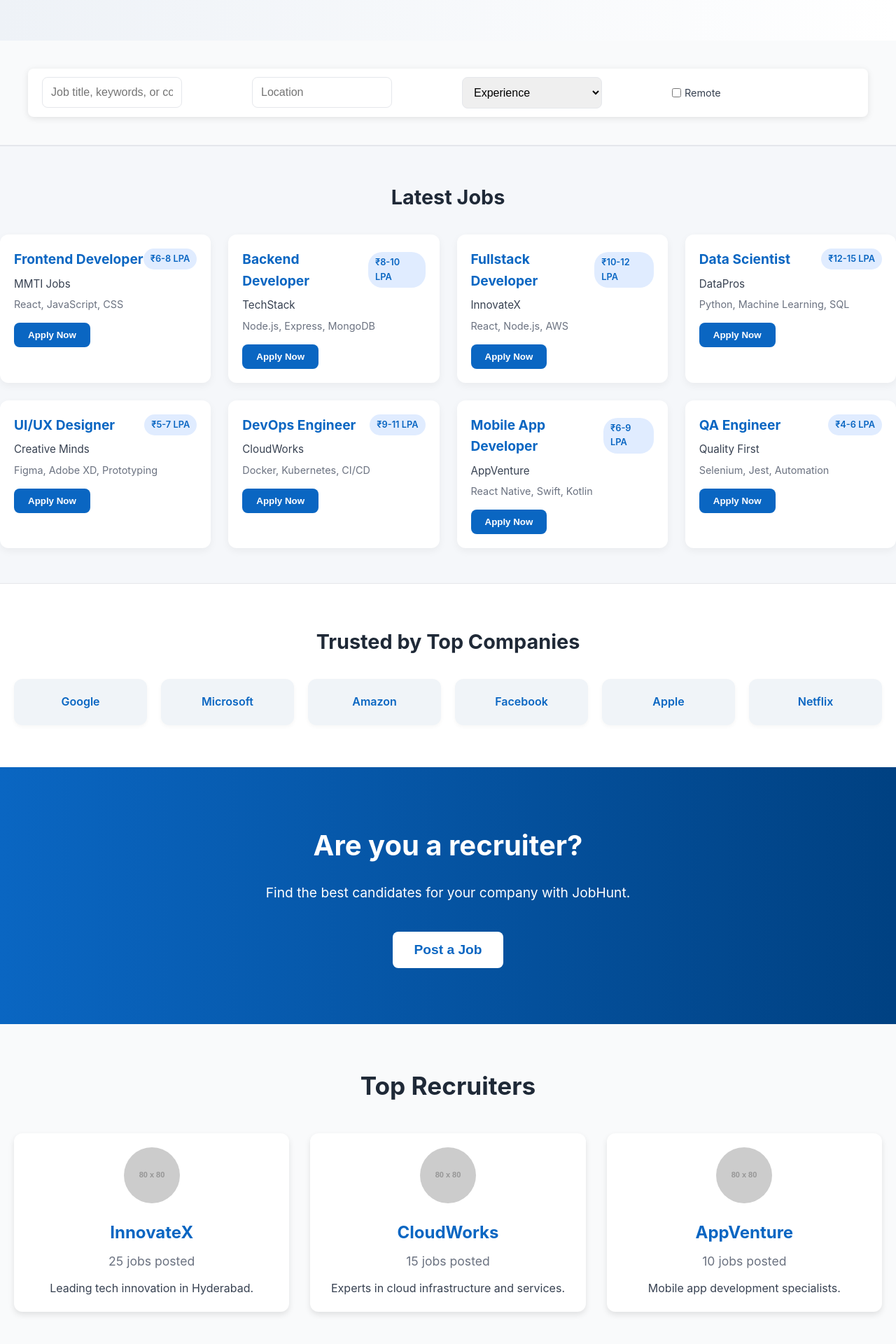
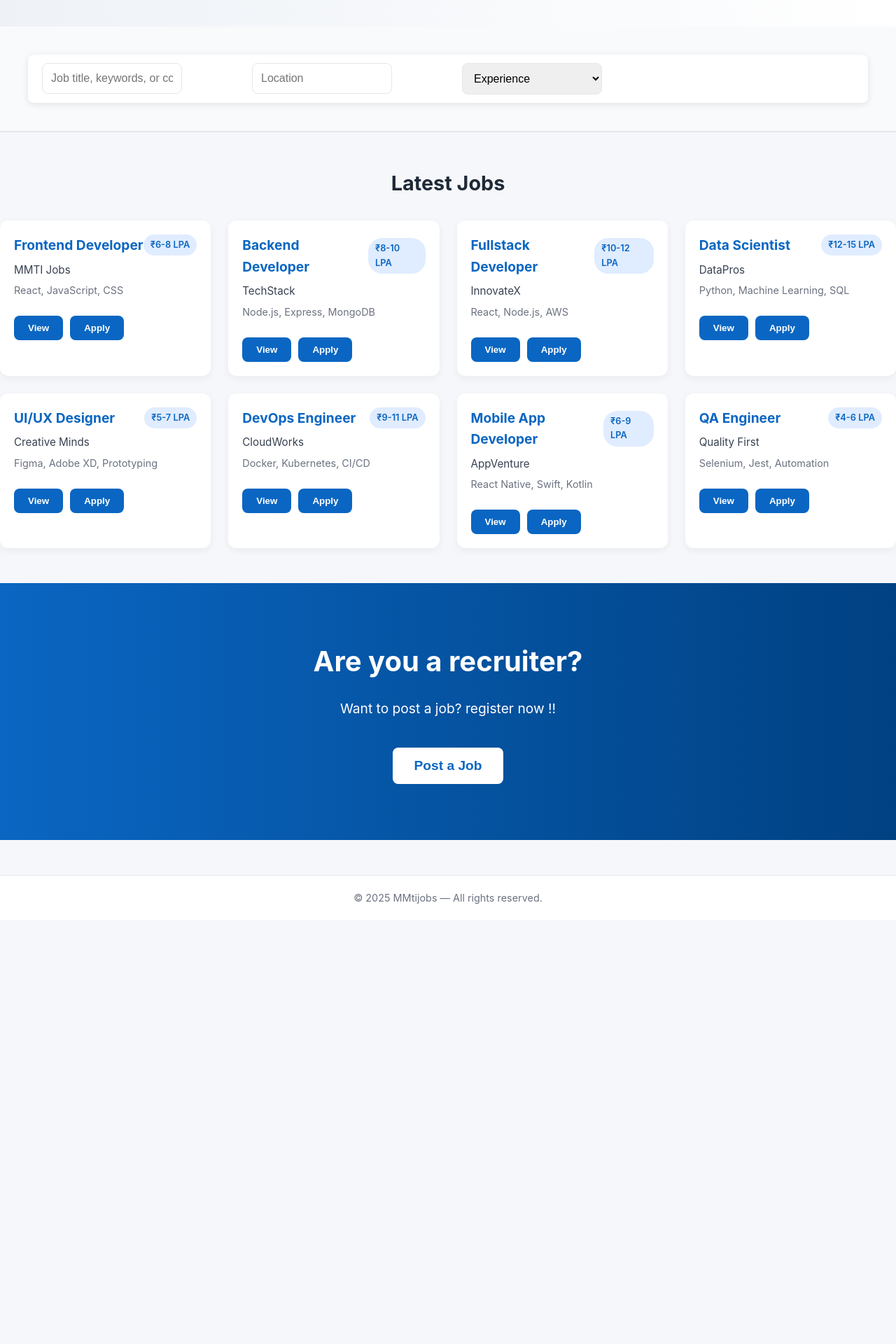
Before and after one commit to sanidhyarc200/Mmtijobs, a React (Vite) app: page / in a window 1280 px wide. Shown: the part 300-2220 px from the top of the page at 70% size. After the commit the page ends 1614 px from the top, so only its background shows below. Built offline with nearby package versions, Linux system fonts and the light colour scheme.

Commit message:
about done now landing then user onboarding

```diff
--- a/src/App.jsx
+++ b/src/App.jsx
@@ -83,8 +83,9 @@ const styles = {
 import Header from './components/header';
 import JobsPage from './pages/JobsPage';
 import LandingPage from './pages/LandingPage';
-import MaintenancePage from './pages/MaintenancePage';
+import MaintenancePage from './pages/Maintenance';
 import RegisterCompany from './pages/RegisterCompany';
+import AboutPage from './pages/AboutPage';
 import PostJob from './pages/PostJob';
 
 // Dummy PostJobPage placeholder for now
@@ -181,6 +182,7 @@ export default function App() {
         <Route path="/jobs" element={<JobsPage />} />
         <Route path="/maintenance" element={<MaintenancePage />} />
         <Route path="/register-company" element={<RegisterCompany />} />
+        <Route path="/about" element={<AboutPage />} />
         <Route path="/post-job" element={<PostJob />} />
       </Routes>
 
--- a/src/components/header.jsx
+++ b/src/components/header.jsx
@@ -10,7 +10,7 @@ export default function Header({ onPostJobClick }) {
         </Link>
         <nav style={styles.navLinks}>
           <Link to="/" style={styles.link}>Home</Link>
-          <Link to="/maintenance" style={styles.link}>About</Link>
+          <Link to="/About" style={styles.link}>About</Link>
           <Link to="/jobs" style={styles.link}>Jobs</Link>
 
           {/* Post a Job - separate button look */}
--- a/src/index.css
+++ b/src/index.css
@@ -375,3 +375,26 @@ footer {
   font-size: 1em;
   color: #374151;
 }
+
+.modal-overlay {
+  position: fixed;
+  top: 0;
+  left: 0;
+  width: 100%;
+  height: 100%;
+  background: rgba(0,0,0,0.6);
+  display: flex;
+  align-items: center;
+  justify-content: center;
+  z-index: 999;
+}
+
+.modal-content {
+  background: white;
+  padding: 30px;
+  border-radius: 8px;
+  max-width: 500px;
+  width: 90%;
+  text-align: left;
+  box-shadow: 0 0 15px rgba(0,0,0,0.3);
+}
--- /dev/null
+++ b/src/pages/AboutPage.jsx
@@ -0,0 +1,55 @@
+import React from 'react';
+
+export default function AboutPage() {
+  const year = new Date().getFullYear();
+
+  return (
+    <>
+      <section className="hero">
+        <h2>About MMTIJOBS</h2>
+        <p>Empowering India's youth with opportunities since 2015</p>
+      </section>
+
+      <section className="about-content" style={{ maxWidth: '800px', margin: '40px auto', padding: '0 20px', textAlign: 'left' }}>
+        <h3>SEBI Registered</h3>
+        <p>
+          We operate with the highest standards of integrity and transparency.
+          Our Securities and Exchange Board of India (SEBI) registration ensures that our services
+          adhere to regulatory guidelines.
+        </p>
+
+        <h3>GST Compliant</h3>
+        <p>
+          MMT Jobs is fully GST registered, demonstrating our compliance with tax regulations
+          and commitment to ethical business practices.
+        </p>
+
+        <h3>Comprehensive Registration Certificates</h3>
+        <p>
+          MMT Jobs holds various registration certificates, covering a wide range of legal and operational aspects.
+          Whether it’s company incorporation, tax compliance, or industry-specific requirements — we’ve got you covered.
+        </p>
+
+        <h3>Why We Exist</h3>
+        <p>
+          At MMTIJOBS, we recognize a pressing need: connecting students to the right opportunities.
+          Since our inception in 2015, we've been dedicated to making sure students have the chance to find great jobs.
+          That’s why we created our job portal — a platform where students can search for jobs and learn new skills to become job-ready.
+        </p>
+
+        <h3>Call for Government Collaboration</h3>
+        <p>
+          We believe it's crucial for the government to partner with us. Together, we can ensure students
+          receive the guidance and support they need to succeed. Let’s join hands to give the youth of this country
+          the best shot at meaningful employment.
+        </p>
+      </section>
+
+      <footer>
+        <div className="container footer">
+          <p>© {year} MMtijobs — All rights reserved.</p>
+        </div>
+      </footer>
+    </>
+  );
+}
--- a/src/pages/LandingPage.jsx
+++ b/src/pages/LandingPage.jsx
@@ -1,6 +1,5 @@
 import React, { useState, useEffect } from 'react';
 import { useNavigate } from 'react-router-dom';
-
 
 const defaultJobs = [
     {
@@ -80,34 +79,26 @@ const defaultJobs = [
 export default function LandingPage() {
   const [year] = useState(new Date().getFullYear());
 
-  // Search state
   const [keyword, setKeyword] = useState('');
   const [location, setLocation] = useState('');
   const [experience, setExperience] = useState('');
-  const [remoteOnly, setRemoteOnly] = useState(false);
+  const [selectedJob, setSelectedJob] = useState(null);
+  const [showModal, setShowModal] = useState(false);
 
   const [filteredJobs, setFilteredJobs] = useState(defaultJobs);
   const navigate = useNavigate();
 
-  const handlePostJobClick = () => {
-    navigate('/maintenance');
-  };
-
   useEffect(() => {
-    // Filter jobs based on all inputs
     let filtered = defaultJobs.filter((job) => {
       const keywordLower = keyword.toLowerCase();
-
       const matchesKeyword =
         job.title.toLowerCase().includes(keywordLower) ||
         job.company.toLowerCase().includes(keywordLower) ||
         job.tags.some((tag) => tag.toLowerCase().includes(keywordLower));
-
       const matchesLocation = location
         ? job.location.toLowerCase().includes(location.toLowerCase())
         : true;
 
-      // Experience filter - convert ranges into comparable numbers
       const experienceMap = {
         '0-1 years': [0, 1],
         '1-3 years': [1, 3],
@@ -121,7 +112,6 @@ export default function LandingPage() {
       let matchesExperience = true;
       if (experience && experienceMap[experience]) {
         const [minExp, maxExp] = experienceMap[experience];
-        // Extract job experience min and max years (assuming format "x-y years")
         const [jobMinExp, jobMaxExp] = job.experience
           .split(' ')[0]
           .split('-')
@@ -131,34 +121,27 @@ export default function LandingPage() {
           (jobMaxExp >= minExp && jobMaxExp <= maxExp);
       }
 
-      const matchesRemote = remoteOnly ? job.location.toLowerCase() === 'remote' : true;
-
-      return matchesKeyword && matchesLocation && matchesExperience && matchesRemote;
+      return matchesKeyword && matchesLocation && matchesExperience;
     });
 
     setFilteredJobs(filtered);
-  }, [keyword, location, experience, remoteOnly]);
+  }, [keyword, location, experience]);
+
+  const handlePostJobClick = () => navigate('/maintenance');
+  const handleApply = () => alert('Please login or sign up to apply.');
+  const handleView = (job) => {
+    setSelectedJob(job);
+    setShowModal(true);
+  };
 
   return (
     <>
-      {/* <header> */}
-        {/* <div className="container nav">
-          <div className="logo">JobHunt</div>
-          <nav>
-            <a href="/">Home</a>
-            <a href="/about">About</a>
-            <a href="/login">Login</a>
-            <a href="/register">Register</a>
-          </nav>
-        </div>
-      </header> */}
-
       <section className="hero">
         <h2>Find your dream job today</h2>
         <p>Thousands of jobs from top companies. Your next career move is just a click away.</p>
       </section>
 
-      <section className="search-bar-container">
+      <section className="search-bar-container" style={{ marginTop: '-20px' }}>
         <div className="search-bar">
           <input
             type="text"
@@ -188,15 +171,6 @@ export default function LandingPage() {
             <option value="4-6 years">4-6 years</option>
             <option value="5+ years">5+ years</option>
           </select>
-          <div className="remote-toggle">
-            <input
-              type="checkbox"
-              id="remote"
-              checked={remoteOnly}
-              onChange={() => setRemoteOnly(!remoteOnly)}
-            />
-            <label htmlFor="remote">Remote</label>
-          </div>
         </div>
       </section>
 
@@ -205,14 +179,17 @@ export default function LandingPage() {
         <div className="jobs">
           {filteredJobs.length > 0 ? (
             filteredJobs.map((job) => (
-              <div className="job-card" key={job.id}>
+              <div className="job-card" key={job.id} style={{ width: '100%' }}>
                 <div className="job-header">
                   <h4>{job.title}</h4>
                   <span className="badge">{job.salary}</span>
                 </div>
                 <div className="company">{job.company}</div>
                 <div className="tags">{job.tags.join(', ')}</div>
-                <button onClick={() => alert('Apply feature coming soon!')}>Apply Now</button>
+                <div style={{ display: 'flex', gap: '10px', marginTop: '10px' }}>
+                  <button onClick={() => handleView(job)}>View</button>
+                  <button onClick={handleApply}>Apply</button>
+                </div>
               </div>
             ))
           ) : (
@@ -221,62 +198,14 @@ export default function LandingPage() {
         </div>
       </section>
 
-      <section className="trusted-by">
-        <h3>Trusted by Top Companies</h3>
-        <div className="companies">
-          <div className="company-card">Google</div>
-          <div className="company-card">Microsoft</div>
-          <div className="company-card">Amazon</div>
-          <div className="company-card">Facebook</div>
-          <div className="company-card">Apple</div>
-          <div className="company-card">Netflix</div>
-        </div>
-      </section>
-
       <section className="hire-section">
         <h2>Are you a recruiter?</h2>
-        <p>Find the best candidates for your company with JobHunt.</p>
+        <p>
+          Want to post a job? register now !!
+        </p>
         <button className="hire-button" onClick={handlePostJobClick}>
           Post a Job
         </button>
-      </section>
-
-      <section className="top-recruiters">
-        <h2>Top Recruiters</h2>
-        <div className="recruiter-cards">
-          <div className="recruiter-card">
-            <img
-              src="https://via.placeholder.com/80"
-              alt="InnovateX"
-              className="recruiter-logo"
-            />
-            <h3>InnovateX</h3>
-            <div className="job-count">25 jobs posted</div>
-            <div className="recruiter-description">Leading tech innovation in Hyderabad.</div>
-          </div>
-
-          <div className="recruiter-card">
-            <img
-              src="https://via.placeholder.com/80"
-              alt="CloudWorks"
-              className="recruiter-logo"
-            />
-            <h3>CloudWorks</h3>
-            <div className="job-count">15 jobs posted</div>
-            <div className="recruiter-description">Experts in cloud infrastructure and services.</div>
-          </div>
-
-          <div className="recruiter-card">
-            <img
-              src="https://via.placeholder.com/80"
-              alt="AppVenture"
-              className="recruiter-logo"
-            />
-            <h3>AppVenture</h3>
-            <div className="job-count">10 jobs posted</div>
-            <div className="recruiter-description">Mobile app development specialists.</div>
-          </div>
-        </div>
       </section>
 
       <footer>
@@ -284,6 +213,20 @@ export default function LandingPage() {
           <p>© {year} MMtijobs — All rights reserved.</p>
         </div>
       </footer>
+
+      {showModal && selectedJob && (
+        <div className="modal-overlay" onClick={() => setShowModal(false)}>
+          <div className="modal-content" onClick={(e) => e.stopPropagation()}>
+            <h2>{selectedJob.title}</h2>
+            <p><strong>Company:</strong> {selectedJob.company}</p>
+            <p><strong>Location:</strong> {selectedJob.location}</p>
+            <p><strong>Experience:</strong> {selectedJob.experience}</p>
+            <p><strong>Salary:</strong> {selectedJob.salary}</p>
+            <p><strong>Skills:</strong> {selectedJob.tags.join(', ')}</p>
+            <button onClick={() => setShowModal(false)}>Close</button>
+          </div>
+        </div>
+      )}
     </>
   );
 }
```
Also changed, not shown: src/pages/Maintenance.jsx (renamed from src/pages/MaintenancePage.jsx). Lines whose indentation alone changed are shown as unchanged.
